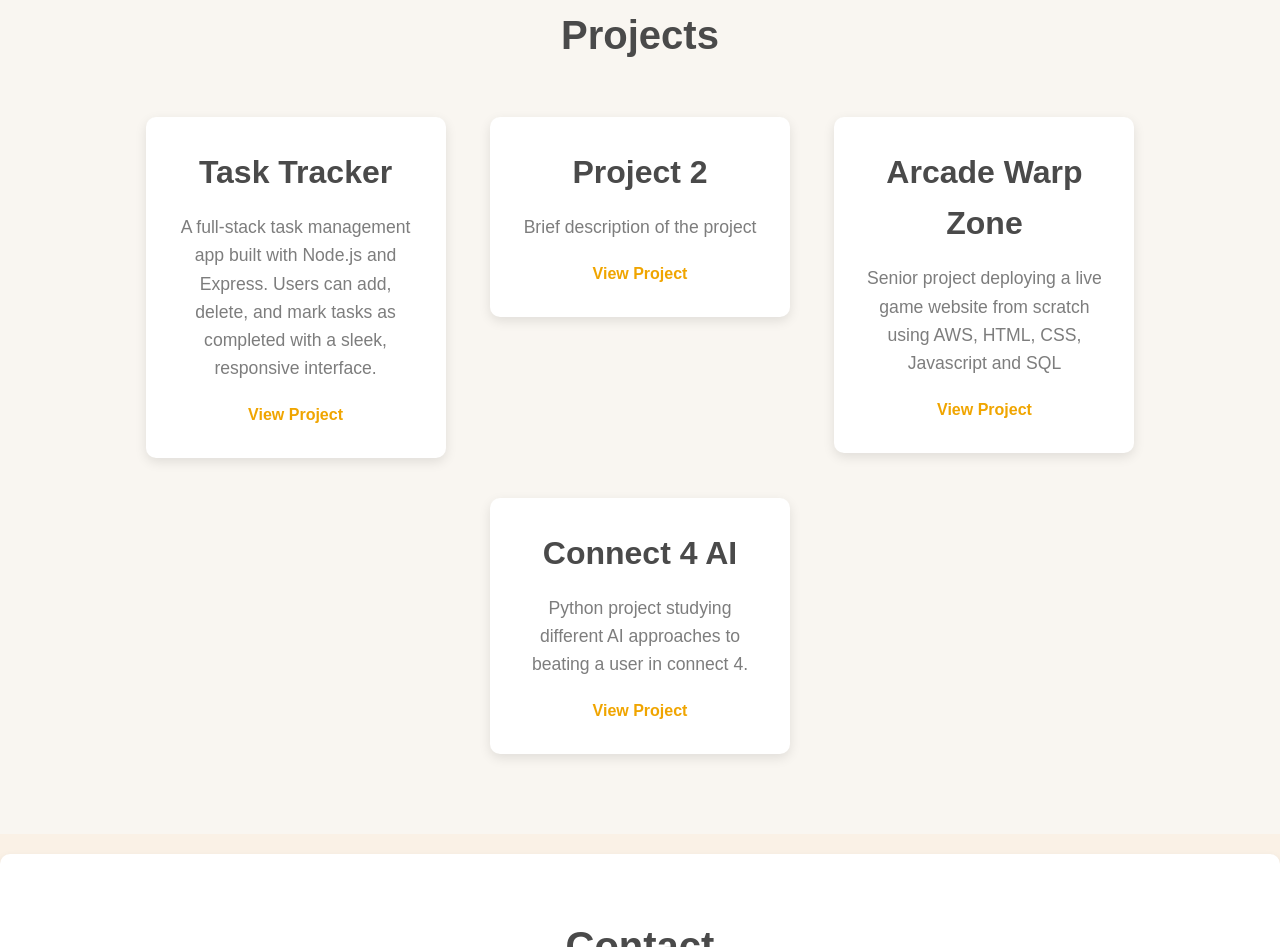
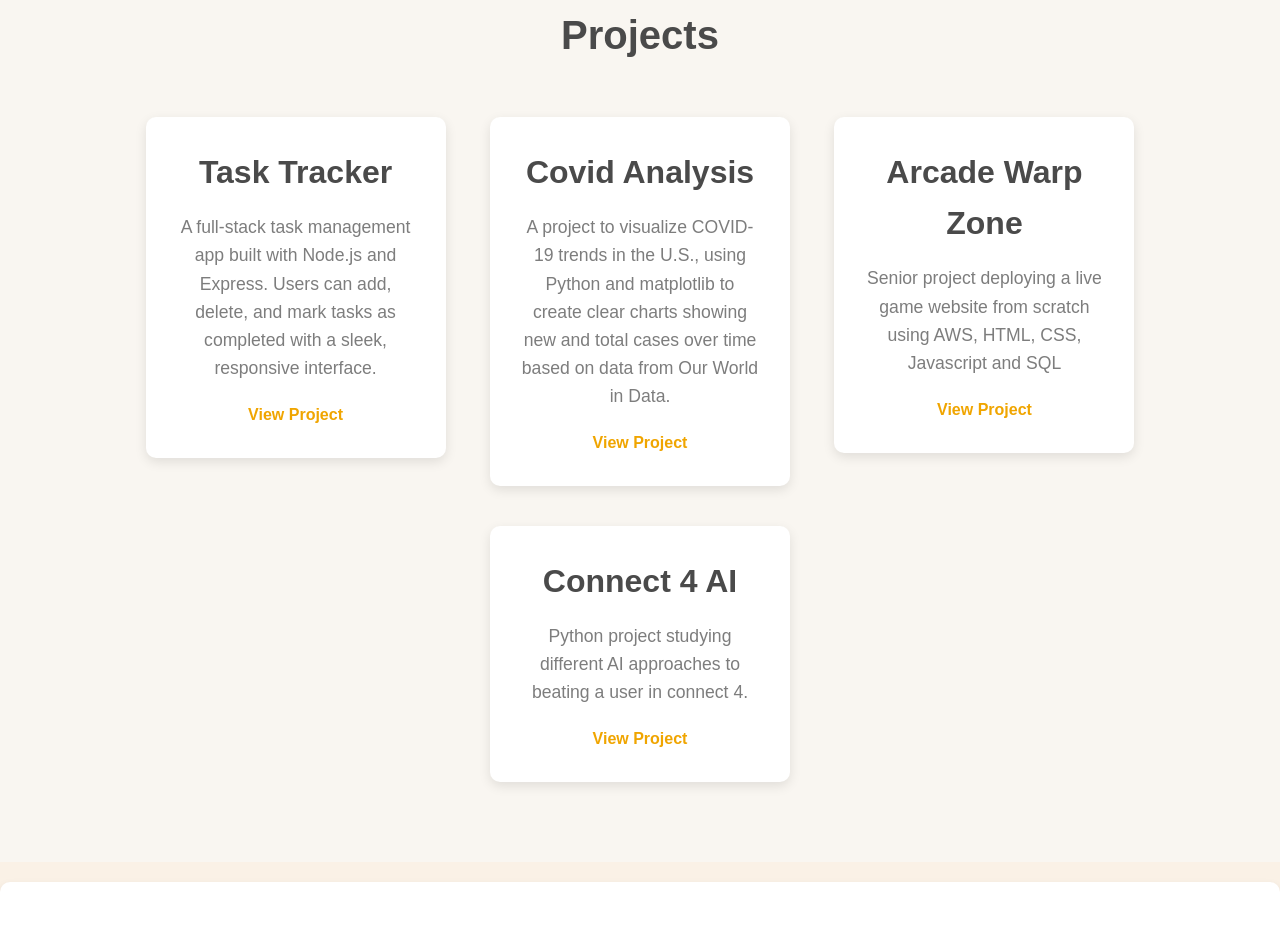
Before and after one commit to jakeanderson-dev/jakeanderson-dev.github.io, a plain HTML site: page index.html in a window 1280 px wide. Shown: the part 1009-1956 px from the top of the page. Drawn offline with Linux system fonts and the light colour scheme.

Commit message:
Update to index.html

```diff
--- a/index.html
+++ b/index.html
@@ -53,9 +53,9 @@
             <a href="https://github.com/jakeanderson-dev/Task-Tracker" target="_blank">View Project</a>
         </div>
         <div class="project">
-            <h3>Project 2</h3>
-            <p>Brief description of the project</p>
-            <a href="#" target="_blank">View Project</a>
+            <h3>Covid Analysis</h3>
+            <p>A project to visualize COVID-19 trends in the U.S., using Python and matplotlib to create clear charts showing new and total cases over time based on data from Our World in Data.</p>
+            <a href="https://github.com/jakeanderson-dev/Covid-Analysis" target="_blank">View Project</a>
         </div>
         <div class="project">
             <h3>Arcade Warp Zone</h3>
```
